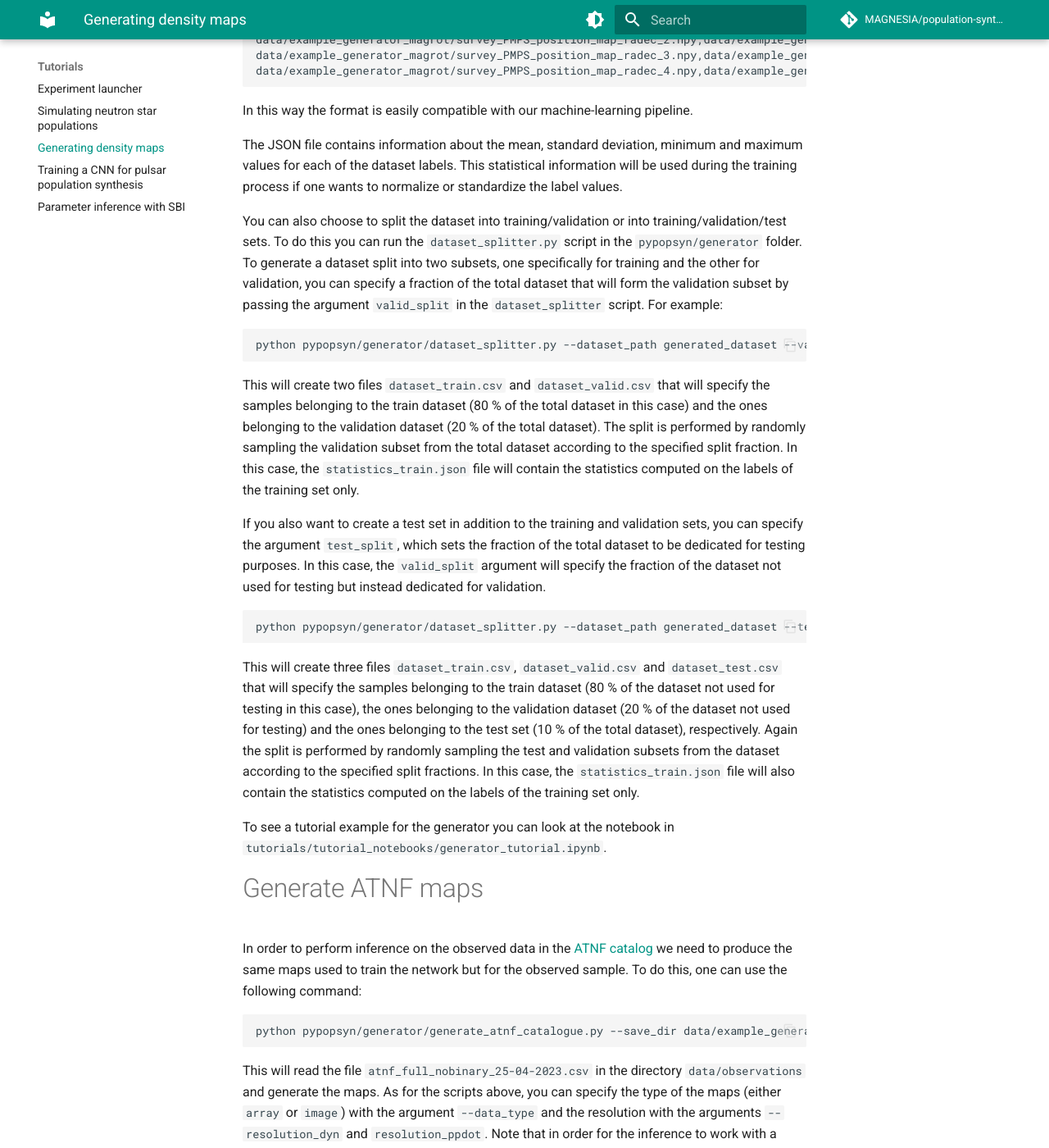
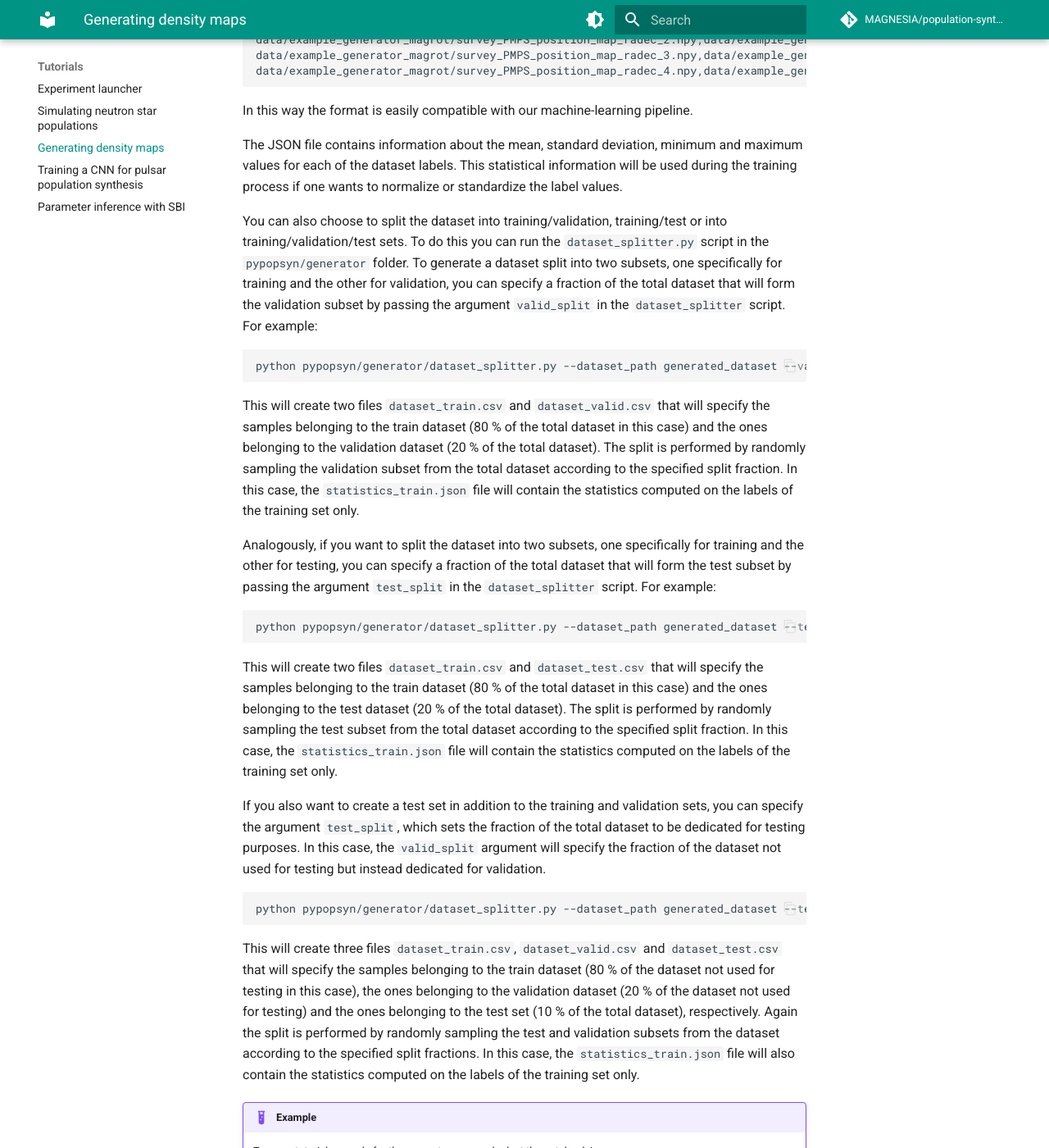
Before and after one commit to ice-csic-astroexotic/ML-Poppyns, an MkDocs documentation site: the page built from docs/tutorials/generator_tutorial.md, in a window 1280 px wide and 1400 px high, scrolled down 1244 px. Shown: the whole window at 82% size. Built offline with MkDocs 1.6.1 and Material for MkDocs 9.7.7, drawn with Linux system fonts in a browser that asks for light colours; formulas are drawn with MathJax 3; comment, search, counter and statistics services are not loaded; some of the changed text lies outside the part shown.

Commit message:
Updating the tutorial section in the docs to reflect the changes in the tutorial notebooks and in the dataset_splitter.

````diff
--- a/docs/tutorials/generator_tutorial.md
+++ b/docs/tutorials/generator_tutorial.md
@@ -33,15 +33,22 @@ In this way the format is easily compatible with our machine-learning pipeline.
 The JSON file contains information about the mean, standard deviation, minimum and maximum values for each of the dataset labels.
 This statistical information will be used during the training process if one wants to normalize or standardize the label values.
 
-You can also choose to split the dataset into training/validation or into training/validation/test sets.
+You can also choose to split the dataset into training/validation, training/test or into training/validation/test sets.
 To do this you can run the `dataset_splitter.py` script in the `pypopsyn/generator` folder.
 To generate a dataset split into two subsets, one specifically for training and the other for validation, you can specify a fraction of the total dataset that will form the validation subset by passing the argument `valid_split` in the `dataset_splitter` script. For example:
 ```commandline
 python pypopsyn/generator/dataset_splitter.py --dataset_path generated_dataset --valid_split 0.2
 ```
-
 This will create two files `dataset_train.csv` and `dataset_valid.csv` that will specify the samples belonging to the train dataset (80 % of the total dataset in this case) and the ones belonging to the validation dataset  (20 % of the total dataset).
 The split is performed by randomly sampling the validation subset from the total dataset according to the specified split fraction.
+In this case, the `statistics_train.json` file will contain the statistics computed on the labels of the training set only.
+
+Analogously, if you want to split the dataset into two subsets, one specifically for training and the other for testing, you can specify a fraction of the total dataset that will form the test subset by passing the argument `test_split` in the `dataset_splitter` script. For example:
+```commandline
+python pypopsyn/generator/dataset_splitter.py --dataset_path generated_dataset --test_split 0.2
+```
+This will create two files `dataset_train.csv` and `dataset_test.csv` that will specify the samples belonging to the train dataset (80 % of the total dataset in this case) and the ones belonging to the test dataset  (20 % of the total dataset).
+The split is performed by randomly sampling the test subset from the total dataset according to the specified split fraction.
 In this case, the `statistics_train.json` file will contain the statistics computed on the labels of the training set only.
 
 If you also want to create a test set in addition to the training and validation sets, you can specify the argument `test_split`, which sets the fraction of the total dataset to be dedicated for testing purposes.
@@ -54,7 +61,9 @@ This will create three files `dataset_train.csv`, `dataset_valid.csv` and `datas
 Again the split is performed by randomly sampling the test and validation subsets from the dataset according to the specified split fractions.
 In this case, the `statistics_train.json` file will also contain the statistics computed on the labels of the training set only.
 
-To see a tutorial example for the generator you can look at the notebook in `tutorials/tutorial_notebooks/generator_tutorial.ipynb`.
+!!! example
+
+    To see a tutorial example for the generator you can look at the notebook in `tutorials/tutorial_notebooks/05_generator_tutorial.ipynb`.
 
 
 # Generate ATNF maps
@@ -71,4 +80,6 @@ Note that in order for the inference to work with a specific trained model the t
 This script will generate 6 maps in total, a position density map in ICRS frame and a $P-\dot{P}$ density map for each of the three radio surveys modeled by the simulator.
 Moreover a `dataset_atnf.csv` will be created containing summary information of the dataset generated by this method.
 
-To see a tutorial example for this generator you can look at the notebook in `tutorials/tutorial_notebooks/generator_atnf_tutorial.ipynb`.
+!!! example
+
+    To see a tutorial example for this generator you can look at the notebook in `tutorials/tutorial_notebooks/06_generator_atnf_tutorial.ipynb`.
````
Also changed, not shown: docs/tutorials/learning_tutorial.md (+3 -1 lines), docs/tutorials/learning_tutorial_sbi.md (+3 -1 lines), docs/tutorials/simulator_tutorial.md (+4 -4 lines).
